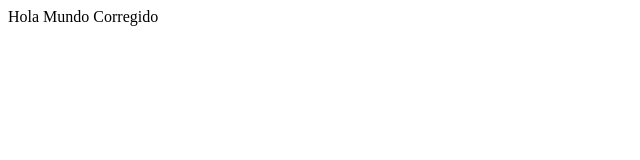
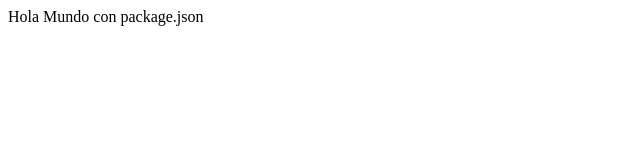
Before and after one commit to bochigarcia/prueba, a website: page index.html in a window 1280 px wide. Shown: the full height of the page, 0-640 px from the left. Drawn offline with Linux system fonts and the light colour scheme.

Commit message:
Agrega package.json a index

```diff
--- a/index.html
+++ b/index.html
@@ -1,5 +1,5 @@
 <html>
     <bpdy>
-        Hola Mundo Corregido
+        Hola Mundo con package.json
     </bpdy>
 </html>
```
